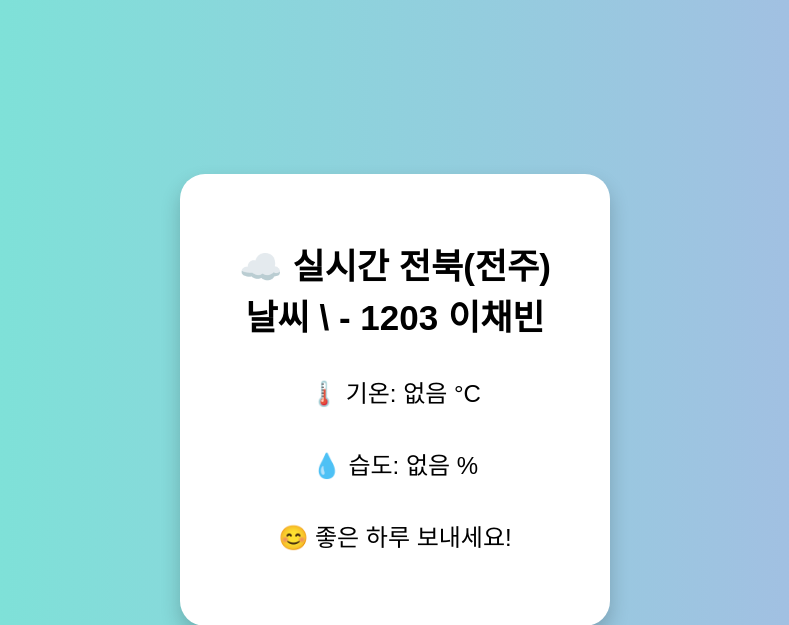
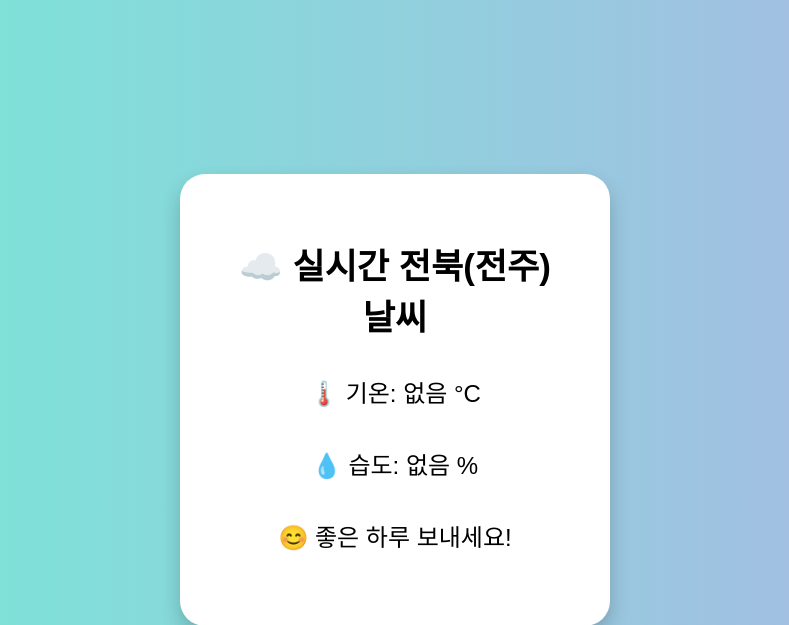
Before and after one commit to jbs361203-LDB/weather_project, a Flask app: page / in a window 1280 px wide. Shown: the top 625 px of the page, without its empty margins (245-1034 px from the left). Run offline with Flask 3, Linux system fonts and the light colour scheme; data that the repository does not hold is empty.

Commit message:
Update index.html

```diff
--- a/templates/index.html
+++ b/templates/index.html
@@ -45,7 +45,7 @@
 
 <div class="card">
 
-    <h1>☁️ 실시간 전북(전주) 날씨 \ - 1203 이채빈 </h1>
+    <h1>☁️ 실시간 전북(전주) 날씨 </h1>
 
     <div class="weather">
 
```
